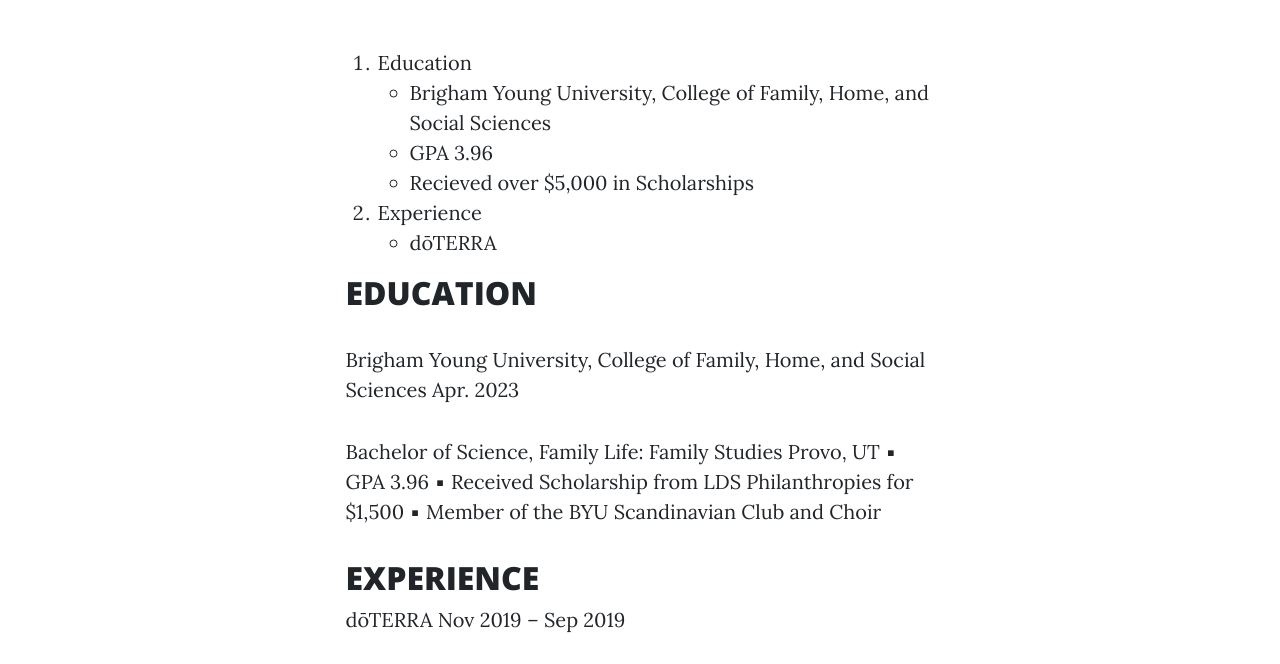
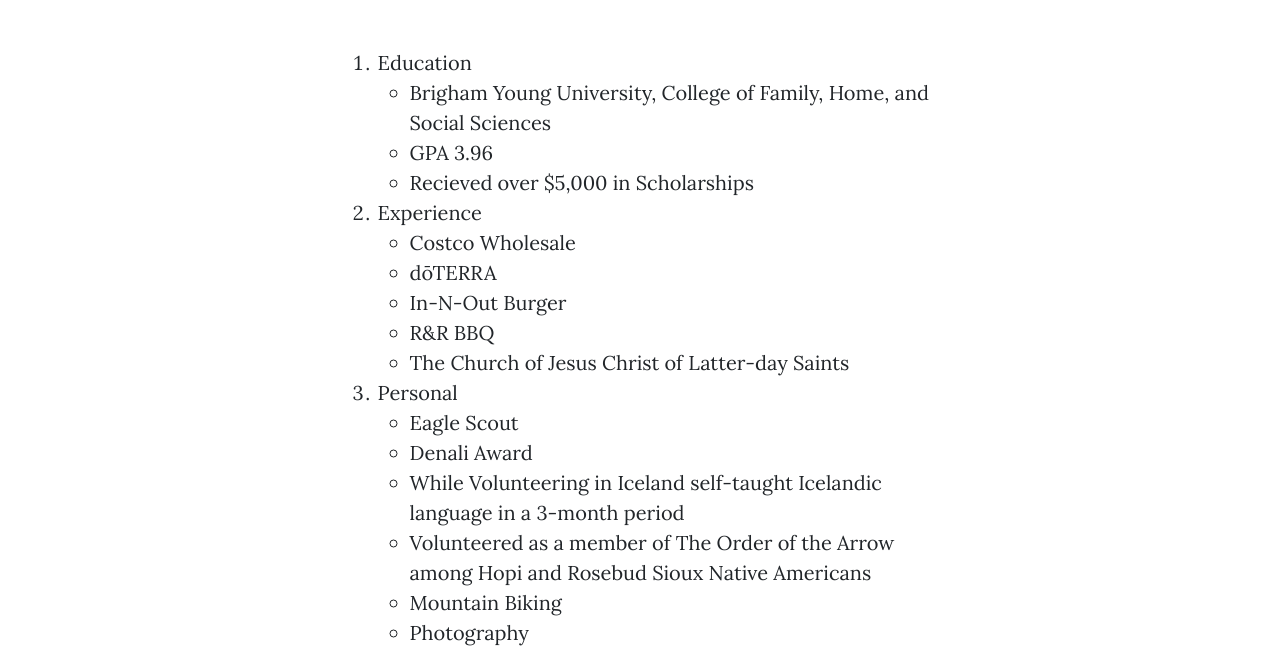
Before and after one commit to mheslop2/Matt-Personal-Website, a plain HTML site: page Skills.html in a window 1280 px wide. Shown: the part 532-1196 px from the top of the page. Drawn offline with nearby package versions, Linux system fonts and the light colour scheme.

Commit message:
Update Skills.html

```diff
--- a/Skills.html
+++ b/Skills.html
@@ -64,7 +64,7 @@
             <div class="container px-4 px-lg-5">
                 <div class="row gx-4 gx-lg-5 justify-content-center">
                     <div class="col-md-10 col-lg-8 col-xl-7">
-                        <ol>
+                        <!--Practice<ol>
                             <li>
                                 Education
                                 <ul>
@@ -81,13 +81,13 @@
                                     </li>
                                 </ul>
                             </li>
-                        </ol>
-                        <h2>EDUCATION</h2> <p>Brigham Young University, College of Family, Home, and Social Sciences Apr. 2023</p>
+                        </ol>-->
+                        <!--<h2>EDUCATION</h2> <p>Brigham Young University, College of Family, Home, and Social Sciences Apr. 2023</p>
                             <p>Bachelor of Science, Family Life: Family Studies Provo, UT
                             ▪ GPA 3.96
                             ▪ Received Scholarship from LDS Philanthropies for $1,500
                             ▪ Member of the BYU Scandinavian Club and Choir </p>
-                        <h2>EXPERIENCE</h2> <!--Need to fix the formatting of the resume--> dōTERRA Nov 2019 – Sep 2019
+                        <h2>EXPERIENCE</h2> <!--Need to fix the formatting of the resume--> <!--dōTERRA Nov 2019 – Sep 2019
                         <p>Associate Pleasant Grove, UT
                             ▪ Resolved concerns with customers about products and services in order to address problems and drive
                             sales
@@ -119,7 +119,7 @@
                                 ▪ While Volunteering in Iceland self-taught Icelandic language in a 3-month period
                                 ▪ Volunteered as a member of The Order of the Arrow among Hopi and Rosebud Sioux Native Americans
                                 ▪ Mountain Biking
-                                ▪ Photography</p>
+                                ▪ Photography</p>-->
 
 
                             <ol>
```
